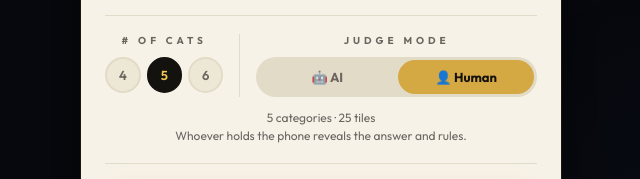
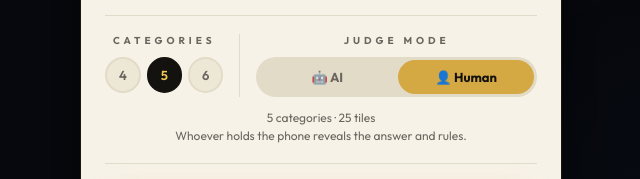
Before and after one commit to henrygordillo/family-trivia, a website: page public/index.html in a window 1280 px wide. Shown: the part 380-559 px from the top of the page, 319-959 px from the left. Drawn offline with nearby package versions, Linux system fonts and the light colour scheme; a web font is replaced by a local one.

Commit message:
Update index.html

```diff
--- a/public/index.html
+++ b/public/index.html
@@ -385,7 +385,7 @@ body::before{content:'';position:fixed;inset:0;pointer-events:none;z-index:0;
     <div class="sec">
       <div style="display:flex;gap:16px;align-items:stretch;">
         <div style="flex:0 0 auto;display:flex;flex-direction:column;align-items:center;">
-          <span class="slabel" style="text-align:center;"># of Cats</span>
+          <span class="slabel" style="text-align:center;">Categories</span>
           <div class="chips" id="catsChips" style="gap:6px;">
             <button class="chip" data-g="cats" data-v="4" style="padding:8px 12px;">4</button>
             <button class="chip on" data-g="cats" data-v="5" style="padding:8px 12px;">5</button>
```
